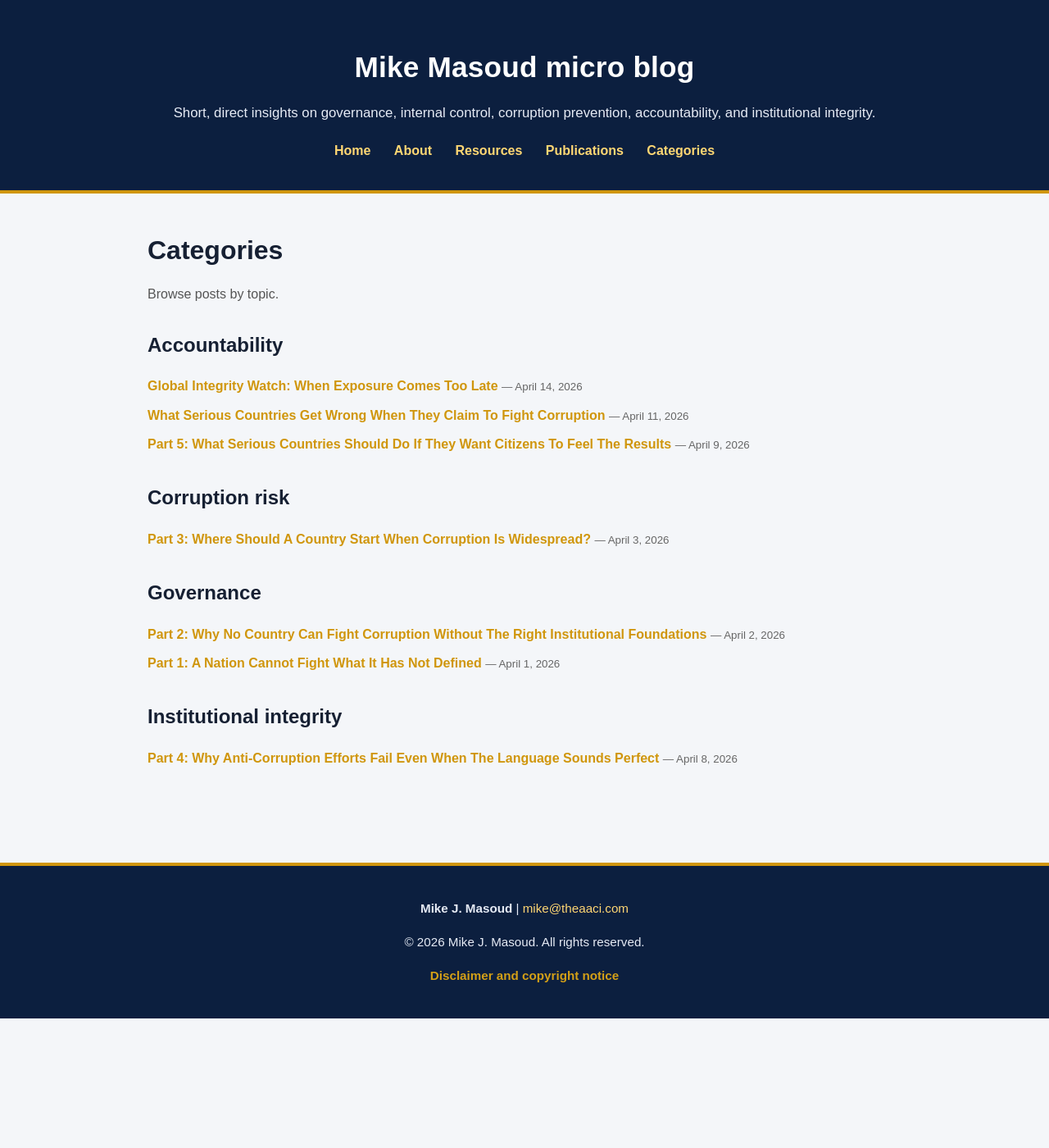
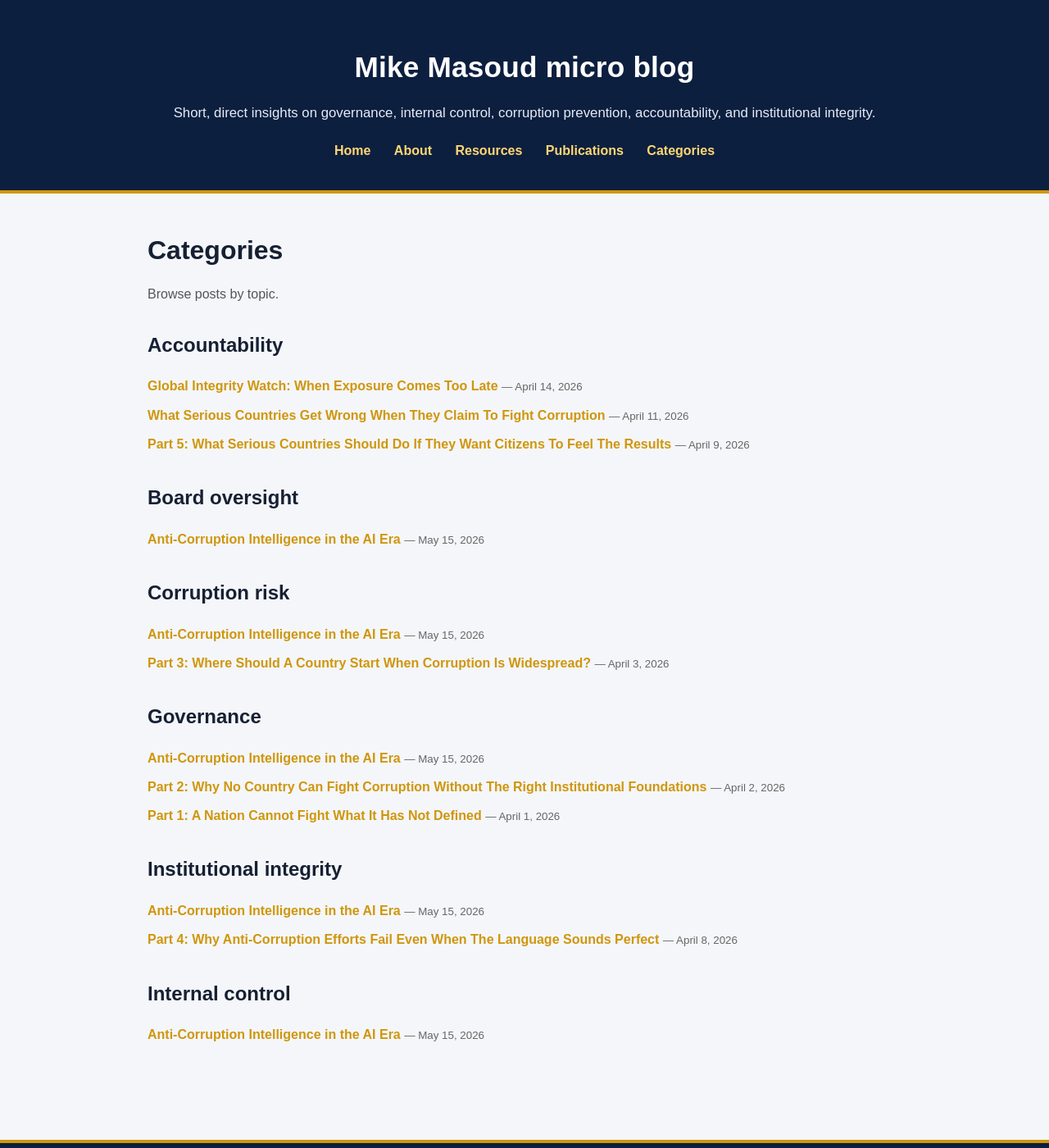
Before and after one commit to mikemasoud/microblog, a Jekyll site: the page built from categories.md, in a window 1280 px wide and 1400 px high. Shown: the whole window at 82% size. Built offline with Jekyll 4.4.1, drawn with Linux system fonts in a browser that asks for light colours.

Commit message:
Update 2026-05-09-anti-corruption-intelligence-in-the-ai-era.md

```diff
--- a/_posts/2026-05-09-anti-corruption-intelligence-in-the-ai-era.md
+++ b/_posts/2026-05-09-anti-corruption-intelligence-in-the-ai-era.md
@@ -1,15 +1,10 @@
 ---
 layout: post
-title: Anti-Corruption Intelligence in the AI Era
-date: 2026-05-09
-summary: The AI era does not replace the need for Anti-Corruption Intelligence;
-  it raises the standard of competence expected from those who govern, manage,
-  audit, regulate, and approve. Digital and AI-assisted tools can support
-  corruption prevention, but only when decision makers are competent enough to
-  question their data, logic, outputs, exceptions, audit trails, and
-  accountability.
-why_it_matters: Technology strengthens corruption prevention only when it is
-  governed with discipline, evidence, skepticism, and accountability.
+title: "Anti-Corruption Intelligence in the AI Era"
+date: 2026-05-15 10:00:00 +0300
+categories: [governance, corruption-risk, internal-control, board-oversight, institutional-integrity]
+summary: "The AI era does not replace the need for Anti-Corruption Intelligence; it raises the standard of competence expected from those who govern, manage, audit, regulate, and approve. Digital and AI-assisted tools can support corruption prevention, but only when decision makers are competent enough to question their data, logic, outputs, exceptions, audit trails, and accountability."
+why_it_matters: "Technology strengthens corruption prevention only when it is governed with discipline, evidence, skepticism, and accountability."
 ---
 The American Anti-Corruption Institute (AACI) has published an important update to its Anti-Corruption Intelligence concept for the AI era.
 
```
